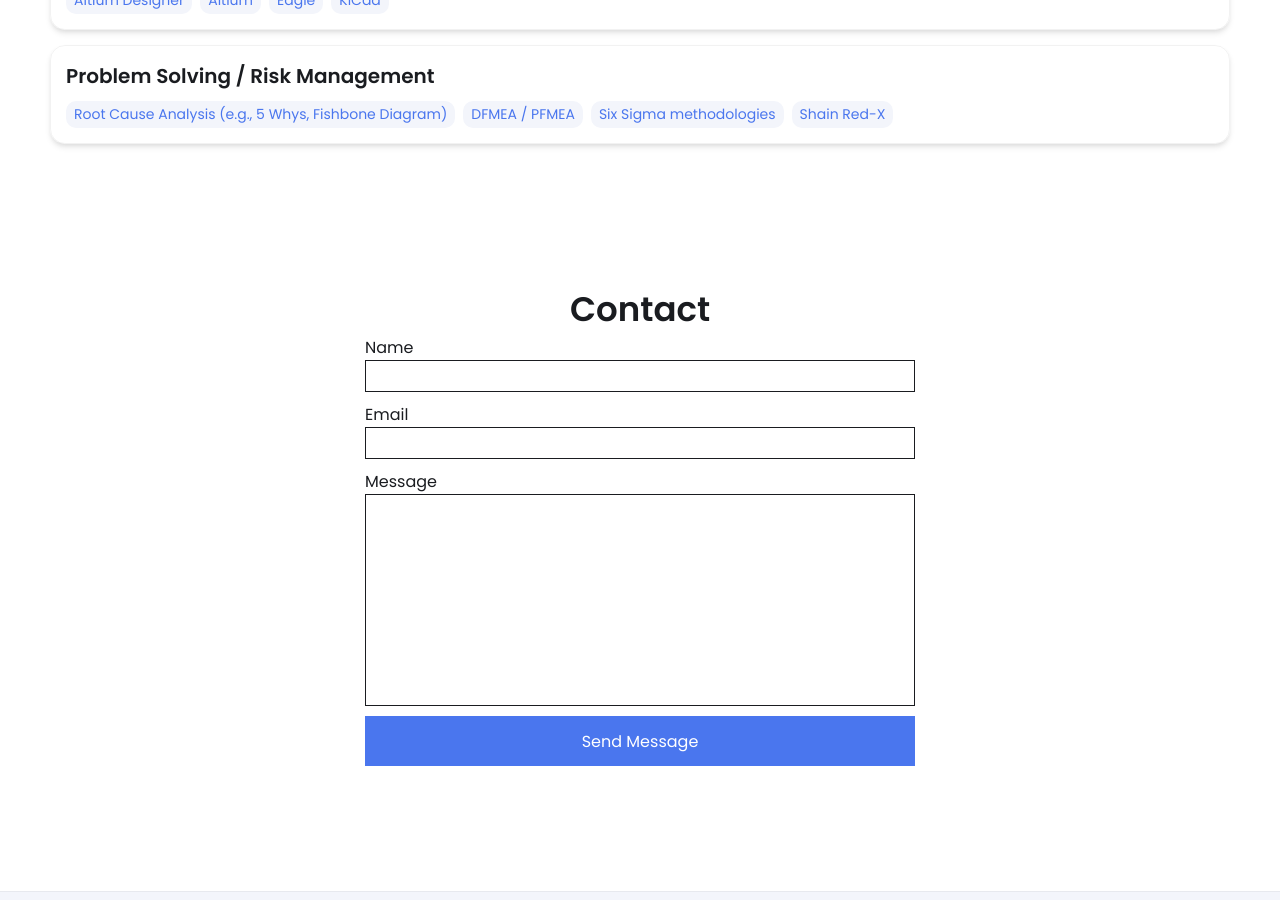
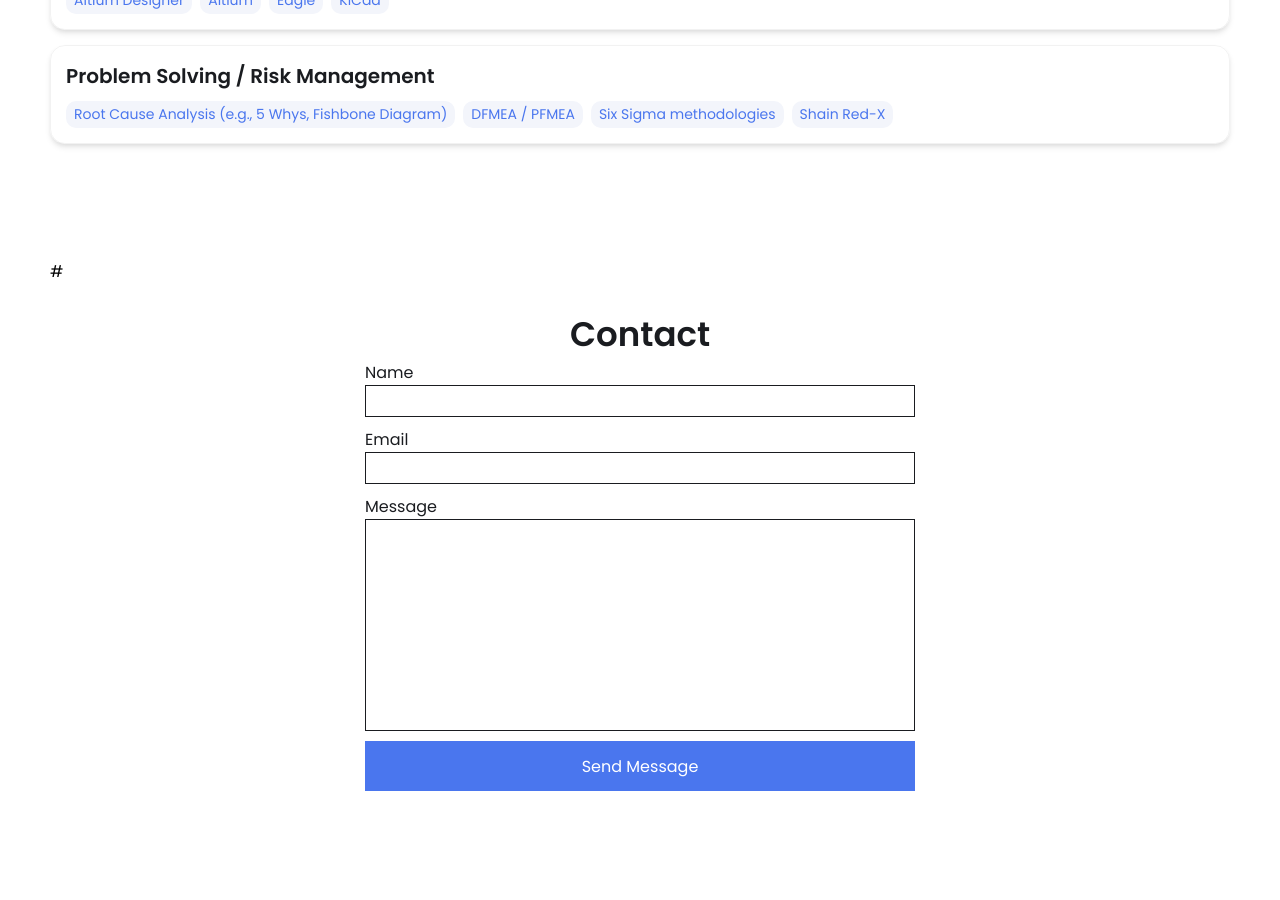
Before and after one commit to IpslWon/IpslWon.github.io, a Jekyll site: the page built from index.html, in a window 1280 px wide and 900 px high, scrolled down 2173 px. Built offline with Jekyll 4.4.1, drawn with Linux system fonts in a browser that asks for light colours.

```diff
--- a/index.html
+++ b/index.html
@@ -17,4 +17,4 @@ layout: wrapper
 </div>
 {% include projects.html%}
 {% include skills.html%}
-{% include contact.html%}
+#{% include contact.html%}
```
